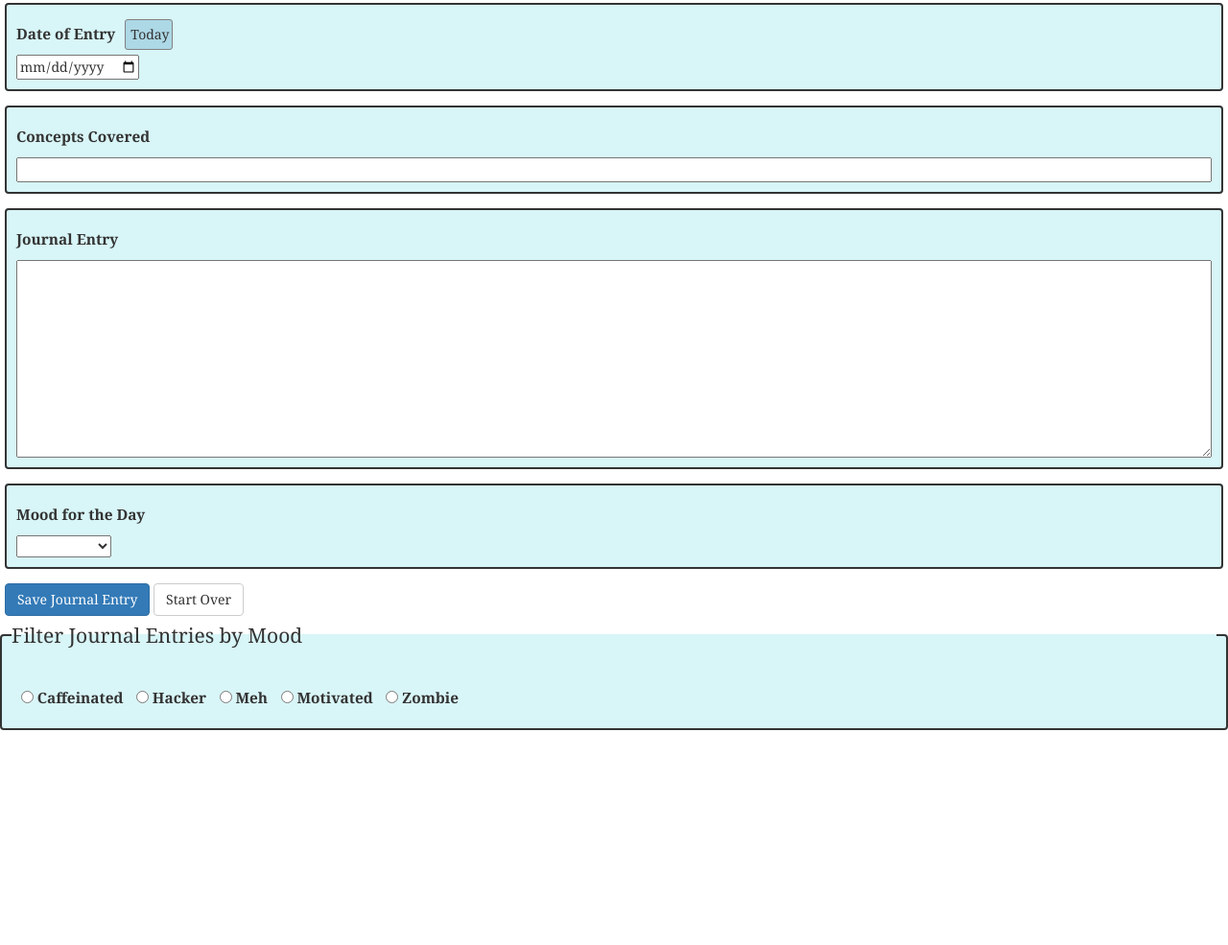
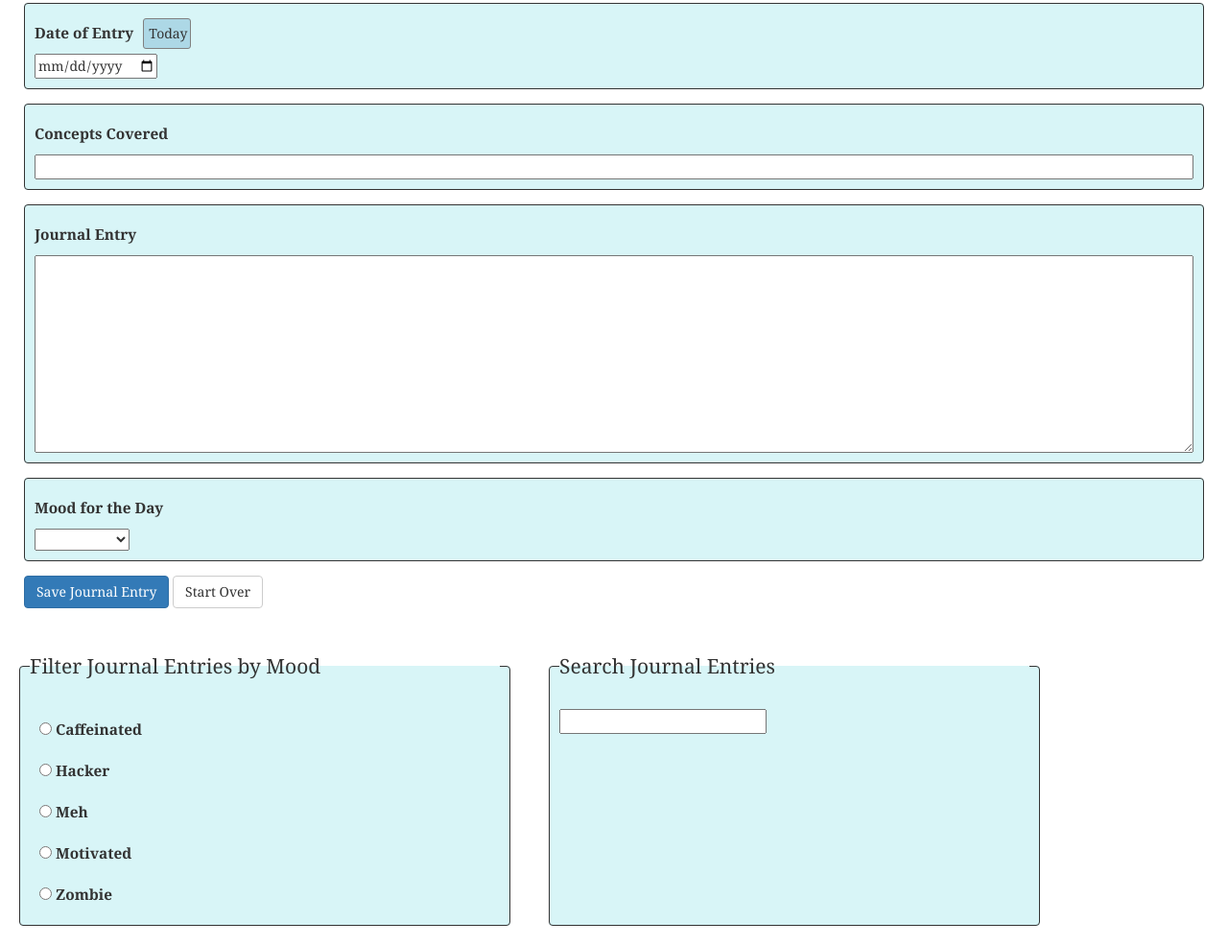
Before and after one commit to rdbishop19/daily-journal, a plain HTML site: page src/index.html in a window 1280 px wide. Shown: the part 192-1177 px from the top of the page at 96% size. Before the commit the page ends 953 px from the top, so only its background shows below. Drawn offline with nearby package versions, Linux system fonts and the light colour scheme; no server answers.

Commit message:
feat: search box on page with css flex properties

```diff
--- a/api/entries.json
+++ b/api/entries.json
@@ -24,7 +24,7 @@
     {
       "date": "2019-10-30",
       "concept": "POST method HTTP requests",
-      "description": "Reviewing the POST method of HTTP requests with Steve Brownlee\nThis is more of a review of concepts that are covered in the daily journal exercises blah",
+      "description": "Reviewing the POST method of HTTP requests with Steve.\nThis is more of a review of concepts that are covered in the daily journal exercises",
       "mood": "Meh",
       "id": 5
     },
--- a/src/index.html
+++ b/src/index.html
@@ -21,11 +21,12 @@
     <div class="jumbotron">
         <h1 class="center">NSS Daily Journal</h1>
     </div>
-
     <div id="formContainer"></div>
 
+    <div id="filterContainer">
+    </div>
+
     <article class="entryLog">
-
     </article>
     <script type="module" src="scripts/journal.js"></script>
 </body>
--- a/src/scripts/dom.js
+++ b/src/scripts/dom.js
@@ -1,14 +1,18 @@
 import Entry from './entry.js'
-import Form from './entryForm.js'
+import Form from './formManager.js'
 import Events from './events.js'
 
 const Dom = {
 	renderPage() {
 		let formContainer = document.querySelector('#formContainer');
         let entryForm = Form.createEntryForm()
-		formContainer.innerHTML = entryForm;
-        let filterForm = Form.createMoodFilter()
-        formContainer.innerHTML += filterForm
+        formContainer.innerHTML = entryForm;
+
+        let filterContainer = document.querySelector("#filterContainer")
+        let filterMood = Form.createMoodFilterForm()
+        filterContainer.innerHTML += filterMood
+        let searchForm = Form.createSearchFilterForm()
+        filterContainer.innerHTML += searchForm
 	},
 	renderJournal(entries) {
         let entryLog = document.querySelector('.entryLog');
--- a/src/scripts/entryForm.js
+++ b/src/scripts/formManager.js
@@ -35,20 +35,28 @@ const Form = {
     // construct a set of radio buttons for selecting one of the moods.
     // It's important that each of the radio buttons has the same value for the name attribute,
     // but each should a different value for the value attribute.
-    createMoodFilter(){
+    createMoodFilterForm(){
         return `
             <fieldset id="mood-filter">
                 <legend>Filter Journal Entries by Mood</legend>
-                <input id="mood-1" type="radio" name="mood--filter" value="Caffeinated">
-                <label for="mood-1">Caffeinated</label>
-                <input id="mood-2" type="radio" name="mood--filter" value="Hacker">
-                <label for="mood-2">Hacker</label>
-                <input id="mood-3" type="radio" name="mood--filter" value="Meh">
-                <label for="mood-3">Meh</label>
-                <input id="mood-4" type="radio" name="mood--filter" value="Motivated">
-                <label for="mood-4">Motivated</label>
-                <input id="mood-5" type="radio" name="mood--filter" value="Zombie">
-                <label for="mood-5">Zombie</label>
+                <label for="mood-1"><input id="mood-1" type="radio" name="mood--filter" value="Caffeinated">
+                Caffeinated</label>
+                <label for="mood-2"><input id="mood-2" type="radio" name="mood--filter" value="Hacker">
+                Hacker</label>
+                <label for="mood-3"><input id="mood-3" type="radio" name="mood--filter" value="Meh">
+                Meh</label>
+                <label for="mood-4"><input id="mood-4" type="radio" name="mood--filter" value="Motivated">
+                Motivated</label>
+                <label for="mood-5"><input id="mood-5" type="radio" name="mood--filter" value="Zombie">
+                Zombie</label>
+            </fieldset>
+        `
+    },
+    createSearchFilterForm(){
+        return `
+            <fieldset id="search-filter">
+                <legend>Search Journal Entries</legend>
+                <input id="search-text">
             </fieldset>
         `
     }
--- a/src/styles/journal.css
+++ b/src/styles/journal.css
@@ -6,24 +6,32 @@ body {
     display: block;
 }
 
+#filterContainer {
+    display: flex;
+    flex-flow: row wrap;
+}
+
+#filterContainer > fieldset {
+    vertical-align: top;
+    margin: 20px;
+    width: 40%;
+}
+
 fieldset {
-    /* display: flex; */
-    /* flex-direction: column; */
-    border: 2px solid;
+    border: 1px solid;
     background-color: rgb(216, 245, 247);
     border-radius: 4px;
     padding: 10px;
+    min-width: 325px;
 }
 
 form {
-    margin: 5px;
-    /* background-color: seashell; */
+    margin: 25px;
 }
 
 label {
     padding-top: 10px;
     padding-bottom: 5px;
-    font-weight: 800;
     font-size: 1.1em;
 }
 
@@ -81,6 +89,7 @@ legend {
     border-bottom: none;
 }
 
-#mood-filter > input {
+#mood-filter > label {
+    display: block;
     margin-left: 10px;
 }
```
